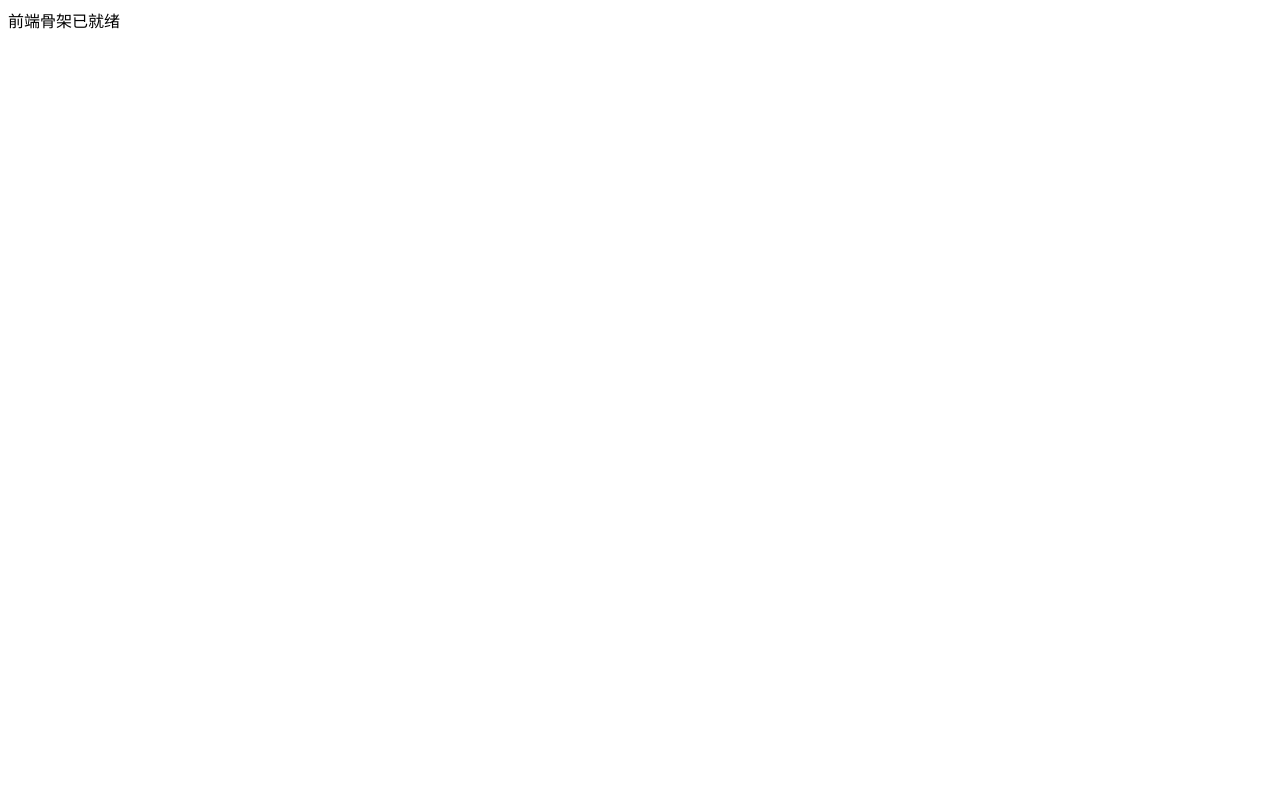
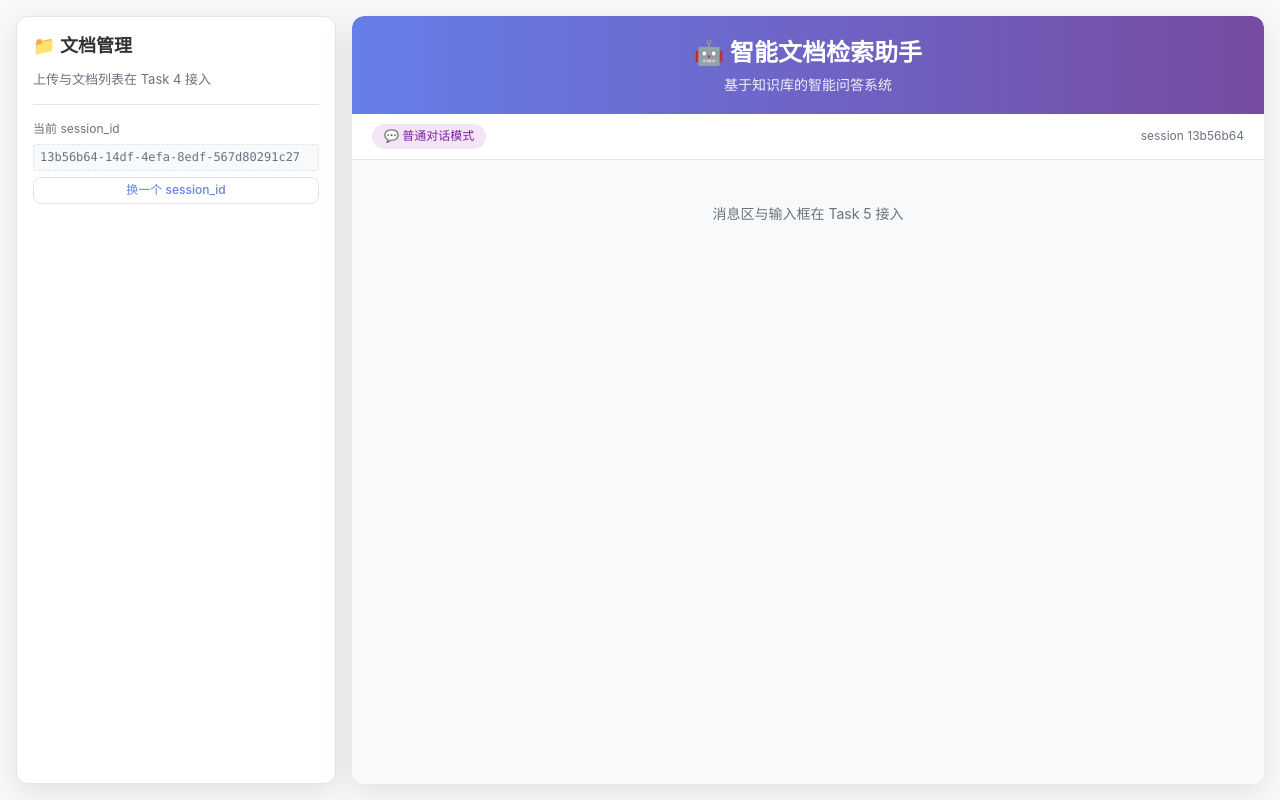
Before and after one commit to ikun0948/knowledge-base-platform, a Vue app in the folder frontend/: page / in a window 1280 px wide. Built offline with nearby package versions, Linux system fonts and the light colour scheme.

Commit message:
feat(frontend): session 组合式 + 手写样式三件套 + 两栏骨架

```diff
--- a/frontend/src/App.vue
+++ b/frontend/src/App.vue
@@ -1,7 +1,45 @@
 <script setup>
-// Task 1 冒烟壳：证明 Vite 能编译 SFC 并挂载，Task 3 整文件重写
+import { ref } from 'vue'
+import ChatHeader from './components/ChatHeader.vue'
+import StatusBar from './components/StatusBar.vue'
+import { useSession } from './composables/useSession.js'
+
+// 三个 composable 在 App.vue 里显式接线，不引 Pinia/Vuex（spec 五节）
+const { sessionId, resetSession } = useSession()
+
+// 宽屏侧栏常驻，panelOpen 只在 ≤768px 起作用
+const panelOpen = ref(false)
 </script>
 
 <template>
-  <div class="smoke">前端骨架已就绪</div>
+  <div class="app-shell" :class="{ 'panel-open': panelOpen }">
+    <aside class="side-panel">
+      <div class="side-panel-inner">
+        <h2 class="panel-title">📁 文档管理</h2>
+        <p class="panel-hint">上传与文档列表在 Task 4 接入</p>
+        <hr class="panel-hr" />
+        <div class="session-debug">
+          <span>当前 session_id</span>
+          <code class="session-value">{{ sessionId }}</code>
+          <button class="btn btn-ghost btn-small" type="button" @click="resetSession">换一个 session_id</button>
+        </div>
+      </div>
+    </aside>
+
+    <main class="chat-main">
+      <div class="chat-container">
+        <ChatHeader />
+        <div class="chat-body">
+          <StatusBar :selected-count="0" :session-id="sessionId" />
+          <section class="chat-messages">
+            <p class="empty-hint">消息区与输入框在 Task 5 接入</p>
+          </section>
+        </div>
+      </div>
+    </main>
+
+    <button class="btn btn-ghost btn-small panel-toggle" type="button" @click="panelOpen = !panelOpen">
+      {{ panelOpen ? '收起文档面板' : '展开文档面板' }}
+    </button>
+  </div>
 </template>
--- /dev/null
+++ b/frontend/src/components/ChatHeader.vue
@@ -0,0 +1,6 @@
+<template>
+  <header class="chat-header">
+    <div class="chat-title">🤖 智能文档检索助手</div>
+    <div class="chat-subtitle">基于知识库的智能问答系统</div>
+  </header>
+</template>
--- /dev/null
+++ b/frontend/src/components/StatusBar.vue
@@ -0,0 +1,21 @@
+<script setup>
+import { computed } from 'vue'
+
+// 模式标签只看"勾了几个文档"，不看后端回传：勾选即 RAG（spec 6.2 document_ids 为空即普通对话）
+const props = defineProps({
+  selectedCount: { type: Number, required: true },
+  sessionId: { type: String, required: true },
+})
+
+const shortSession = computed(() => props.sessionId.slice(0, 8))
+</script>
+
+<template>
+  <div class="status-bar">
+    <span v-if="props.selectedCount > 0" class="status-indicator status-rag">
+      🔍 知识库模式（{{ props.selectedCount }} 个文档）
+    </span>
+    <span v-else class="status-indicator status-normal">💬 普通对话模式</span>
+    <span class="session-chip" :title="props.sessionId">session {{ shortSession }}</span>
+  </div>
+</template>
--- /dev/null
+++ b/frontend/src/composables/useSession.js
@@ -0,0 +1,24 @@
+import { ref } from 'vue'
+
+const STORAGE_KEY = 'session_id'
+// 只接受 UUID 形状：后端路由不匹配含 "/" 的 id，坏 id 由构造不可达（Task 2 ruling I-2）
+const UUID_RE = /^[0-9a-f]{8}-[0-9a-f]{4}-[0-9a-f]{4}-[0-9a-f]{4}-[0-9a-f]{12}$/i
+
+// localStorage 里只有这一个键：消息永不落本地，刷新后靠 GET /api/history 恢复（spec 五节）
+export function useSession() {
+  const stored = localStorage.getItem(STORAGE_KEY)
+  const validStored = stored && UUID_RE.test(stored)
+  const sessionId = ref(validStored ? stored : crypto.randomUUID())
+  if (!validStored) localStorage.setItem(STORAGE_KEY, sessionId.value)
+
+  function resetSession() {
+    // "清空对话"要换 id（与 app.py 的行为等价）：旧 session 的历史已被 DELETE 清掉，
+    // 换新 id 顺带避免"清空后立刻刷新"时和还在飞的请求抢同一个 session。
+    const next = crypto.randomUUID()
+    sessionId.value = next
+    localStorage.setItem(STORAGE_KEY, next)
+    return next
+  }
+
+  return { sessionId, resetSession }
+}
--- a/frontend/src/main.js
+++ b/frontend/src/main.js
@@ -1,4 +1,7 @@
 import { createApp } from 'vue'
+import './styles/variables.css'
+import './styles/base.css'
+import './styles/layout.css'
 import App from './App.vue'
 
 createApp(App).mount('#app')
--- /dev/null
+++ b/frontend/src/styles/base.css
@@ -0,0 +1,52 @@
+*,
+*::before,
+*::after { box-sizing: border-box; }
+
+html,
+body,
+#app { height: 100%; }
+
+body {
+  margin: 0;
+  font-family: -apple-system, BlinkMacSystemFont, 'Segoe UI', 'Microsoft YaHei', 'PingFang SC', sans-serif;
+  font-size: 14px;
+  line-height: 1.4;
+  color: var(--text-main);
+  background: var(--page-bg);
+}
+
+h1, h2, h3, p, ul, ol, figure { margin: 0; }
+ul, ol { padding: 0; list-style: none; }
+button { font: inherit; cursor: pointer; }
+input, textarea { font: inherit; color: inherit; }
+code { font-family: ui-monospace, Consolas, monospace; }
+
+/* 原 .stButton > button：只搬样式，Streamlit 的选择器本身丢掉 */
+.btn {
+  background: var(--grad-brand);
+  color: #fff;
+  border: none;
+  border-radius: var(--radius-card);
+  padding: 8px 16px;
+  font-weight: 500;
+  transition: transform 0.2s, box-shadow 0.2s;
+}
+.btn:hover:not(:disabled) { transform: translateY(-2px); box-shadow: 0 4px 12px rgba(102, 126, 234, 0.3); }
+.btn:disabled { opacity: 0.55; cursor: not-allowed; transform: none; box-shadow: none; }
+.btn-ghost { background: #fff; color: var(--brand-1); border: 1px solid var(--border); }
+.btn-small { padding: 4px 10px; font-size: 12px; }
+
+/* 打字机光标：app.py 的 .streaming-cursor::after + @keyframes blink 原样搬 */
+.streaming-cursor::after {
+  content: '▌';
+  margin-left: 2px;
+  color: var(--brand-1);
+  animation: blink 1s infinite;
+}
+@keyframes blink {
+  0%, 50% { opacity: 1; }
+  51%, 100% { opacity: 0; }
+}
+
+/* 坑 6：正文只走文本插值，pre-wrap 保住后端返回的换行，不引 Markdown 渲染 */
+.pre-wrap { white-space: pre-wrap; word-break: break-word; }
--- /dev/null
+++ b/frontend/src/styles/layout.css
@@ -0,0 +1,109 @@
+/* 两栏：左固定右自适应；≤768px 单栏 + 侧栏可折叠（spec 五节 App.vue） */
+.app-shell {
+  display: grid;
+  grid-template-columns: var(--side-width) minmax(0, 1fr);
+  gap: 16px;
+  align-items: stretch;
+  height: 100%;
+  max-width: 1280px;
+  margin: 0 auto;
+  padding: 16px;
+}
+
+.side-panel {
+  background: var(--panel-bg);
+  border: 1px solid var(--border);
+  border-radius: 12px;
+  box-shadow: var(--shadow-panel);
+  overflow-y: auto;
+}
+.side-panel-inner { display: flex; flex-direction: column; gap: 12px; padding: 16px; }
+.panel-title { font-size: 18px; font-weight: 600; }
+.panel-hr { border: none; border-top: 1px solid var(--border); margin: 4px 0; }
+.panel-hint { font-size: 13px; color: var(--text-muted); }
+.session-debug { display: flex; flex-direction: column; gap: 6px; font-size: 12px; color: var(--text-muted); }
+.session-value {
+  padding: 4px 6px;
+  background: var(--page-bg);
+  border: 1px dashed var(--border);
+  border-radius: 4px;
+  word-break: break-all;
+}
+
+/* app.py 的 .chat-container / .chat-header / .chat-title / .chat-subtitle */
+.chat-main { display: flex; min-width: 0; }
+.chat-container {
+  display: flex;
+  flex-direction: column;
+  width: 100%;
+  max-height: 100%;
+  overflow: hidden;
+  background: #fff;
+  border-radius: 12px;
+  box-shadow: var(--shadow-panel);
+}
+.chat-header {
+  padding: 20px;
+  text-align: center;
+  color: #fff;
+  background: var(--grad-brand);
+  border-radius: 12px 12px 0 0;
+}
+.chat-title { display: flex; align-items: center; justify-content: center; gap: 10px; font-size: 24px; font-weight: 600; }
+.chat-subtitle { margin-top: 5px; font-size: 14px; opacity: 0.9; }
+
+.chat-body { display: flex; flex-direction: column; flex: 1; min-height: 0; }
+.chat-messages { flex: 1; padding: 20px; overflow-y: auto; background: var(--page-bg); }
+.empty-hint { padding: 24px 0; text-align: center; color: var(--text-muted); }
+
+/* app.py 的 .status-indicator / .status-rag / .status-normal */
+.status-bar {
+  display: flex;
+  align-items: center;
+  justify-content: space-between;
+  gap: 12px;
+  padding: 10px 20px;
+  background: #fff;
+  border-bottom: 1px solid var(--border);
+}
+.status-indicator {
+  display: inline-flex;
+  align-items: center;
+  gap: 6px;
+  padding: 4px 12px;
+  border-radius: var(--radius-pill);
+  font-size: 12px;
+  font-weight: 500;
+}
+.status-rag { background: var(--status-rag-bg); color: var(--status-rag-fg); }
+.status-normal { background: var(--status-normal-bg); color: var(--status-normal-fg); }
+.session-chip { font-size: 12px; color: var(--text-muted); }
+
+.error-banner {
+  display: flex;
+  align-items: center;
+  justify-content: space-between;
+  gap: 12px;
+  margin: 8px 20px 0;
+  padding: 8px 12px;
+  border-radius: var(--radius-card);
+  background: var(--fail-bg);
+  color: var(--fail-fg);
+  font-size: 13px;
+}
+
+.panel-toggle { display: none; }
+
+@media (max-width: 768px) {
+  .app-shell { grid-template-columns: minmax(0, 1fr); gap: 10px; padding: 10px; }
+  .side-panel { display: none; }
+  .app-shell.panel-open .side-panel {
+    display: block;
+    position: sticky;
+    top: 10px;
+    z-index: 2;
+    max-height: 70vh;
+  }
+  .panel-toggle { display: inline-flex; align-self: start; }
+  .chat-messages { padding: 12px; }
+}
--- /dev/null
+++ b/frontend/src/styles/variables.css
@@ -0,0 +1,37 @@
+/* app.py 内联 CSS 的品牌色与气泡配色，抽成 token（spec 五节 CSS 迁移取舍） */
+:root {
+  --brand-1: #667eea;
+  --brand-2: #764ba2;
+  --grad-brand: linear-gradient(90deg, #667eea 0%, #764ba2 100%);
+  --grad-brand-135: linear-gradient(135deg, #667eea 0%, #764ba2 100%);
+  --grad-assistant-avatar: linear-gradient(135deg, #84fab0 0%, #8fd3f4 100%);
+
+  --bubble-user: var(--grad-brand-135);
+  --bubble-user-fg: #ffffff;
+  --bubble-assistant: #ffffff;
+  --bubble-assistant-fg: #333333;
+
+  --page-bg: #f8f9fa;
+  --panel-bg: #ffffff;
+  --border: #e1e5e9;
+  --text-main: #333333;
+  --text-muted: #6b7280;
+
+  --status-rag-bg: #e3f2fd;
+  --status-rag-fg: #1976d2;
+  --status-normal-bg: #f3e5f5;
+  --status-normal-fg: #7b1fa2;
+
+  --ok-fg: #2e7d32;
+  --fail-bg: #fdecea;
+  --fail-fg: #c62828;
+
+  --radius-card: 8px;
+  --radius-bubble: 18px;
+  --radius-pill: 20px;
+  --shadow-panel: 0 8px 32px rgba(0, 0, 0, 0.1);
+  --shadow-card-hover: 0 2px 8px rgba(102, 126, 234, 0.1);
+  --shadow-bubble: 0 1px 2px rgba(0, 0, 0, 0.1);
+
+  --side-width: 320px;
+}
```
